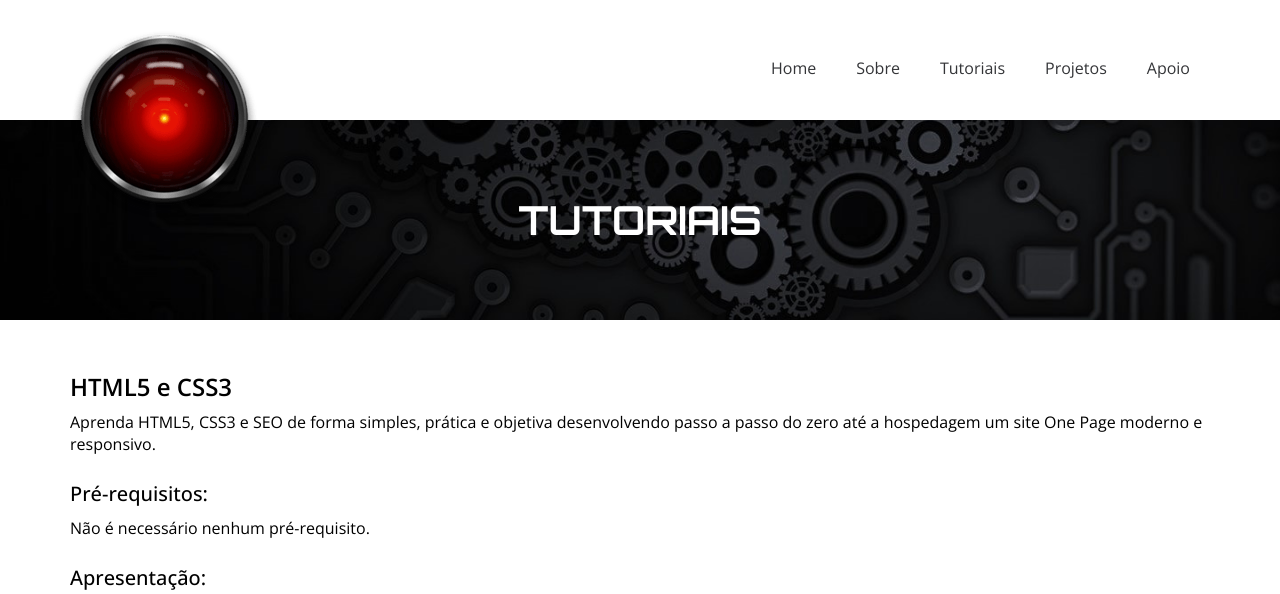
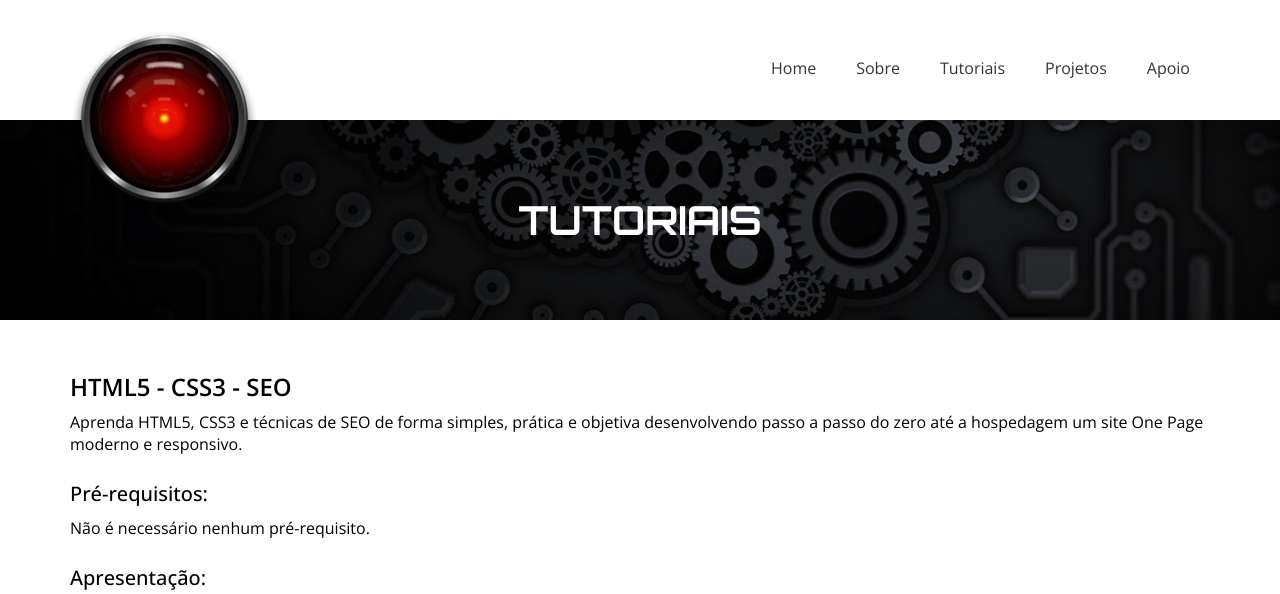
Before and after one commit to professorjosedeassis/joseassis, a plain HTML site: page cursos/html5css3.html in a window 1280 px wide. Shown: the top 594 px of the page. Drawn offline with nearby package versions, Linux system fonts and the light colour scheme.

Commit message:
update files

```diff
--- a/cursos/html5css3.html
+++ b/cursos/html5css3.html
@@ -44,9 +44,9 @@
   <!-- Conteúdo -->
   <section id="conteudo">
     <div class="Container">
-      <h2>HTML5 e CSS3</h2>
+      <h2>HTML5 - CSS3 - SEO</h2>
       <p>
-        Aprenda HTML5, CSS3 e SEO de forma simples, prática e objetiva desenvolvendo passo a passo do zero até a
+        Aprenda HTML5, CSS3 e técnicas de SEO de forma simples, prática e objetiva desenvolvendo passo a passo do zero até a
         hospedagem um site One Page moderno e responsivo.
       </p>
       <h3>Pré-requisitos:</h3>
```
Also changed, not shown: cursos.html (+1 -1 lines), index.html (+1 -1 lines).
